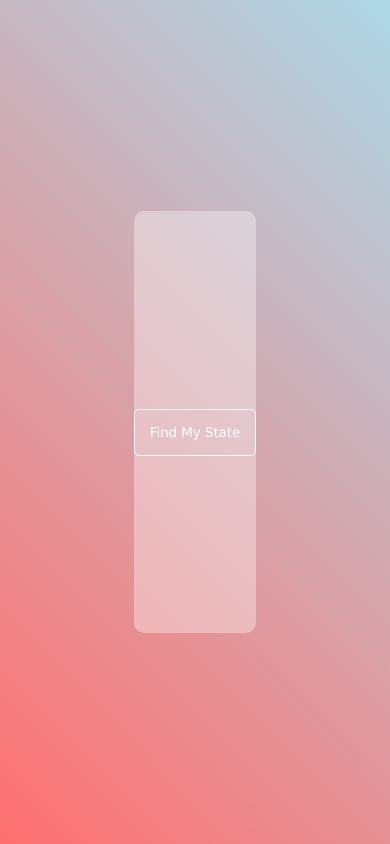
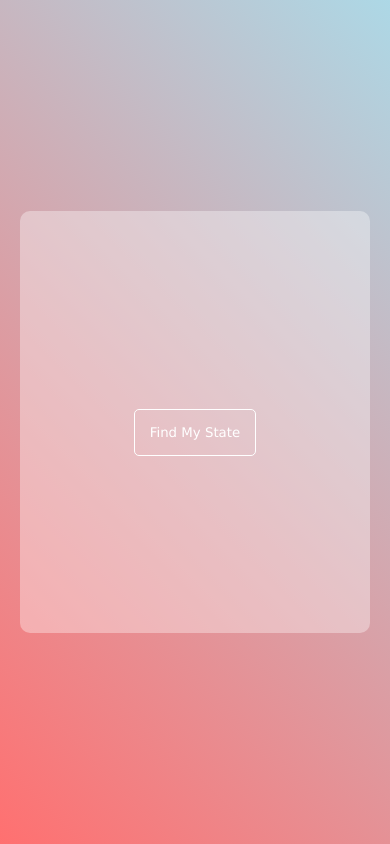
Before and after one commit to leonileo/locationFinder, a plain HTML site: page index.html in a window 390 px wide. Drawn offline with Linux system fonts and the light colour scheme.

Commit message:
Location finder

```diff
--- a/style.css
+++ b/style.css
@@ -50,3 +50,9 @@ body{
     color: #000;
     background: white;
 }
+@media (max-width: 550px) {
+    .container{
+        width: 100%;
+         margin: 20px;
+    }
+}
```
